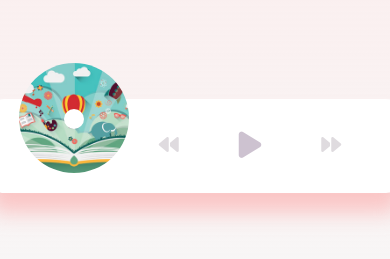
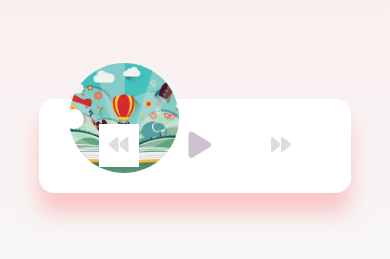
Before and after one commit to MichaelSeb20/music-player, a plain HTML site: page index.html in a window 390 px wide. Shown: the part 317-576 px from the top of the page. Drawn offline with Linux system fonts and the light colour scheme.

Commit message:
first commit

```diff
--- a/index.html
+++ b/index.html
@@ -8,6 +8,7 @@
     <!-- Font Awesome -->
     <script src="https://kit.fontawesome.com/28bfdf4ff8.js" crossorigin="anonymous"></script>
     <link rel="stylesheet" href="style.css">
+  <link rel="shortcut icon" href="images/download-removebg-preview (3).png" type="image/x-icon">
 </head>
 <body>
     <h1>Music Player</h1>
--- a/style.css
+++ b/style.css
@@ -28,6 +28,12 @@ body {
   position: relative;
   margin: 100px 0;
   z-index: 10;
+}
+@media (max-width: 600px) {
+
+  .music-container {
+   width: 80%;
+  }
 }
 
 .img-container {
@@ -133,7 +139,7 @@ body {
 }
 
 .progress {
-  background-color: #fe8daa;
+   background-color: #fe8daa;
   border-radius: 5px;
   height: 100%;
   width: 0%;
```
Also changed, not shown: images/download-removebg-preview (3).png (added), images/download.jpg (added).
